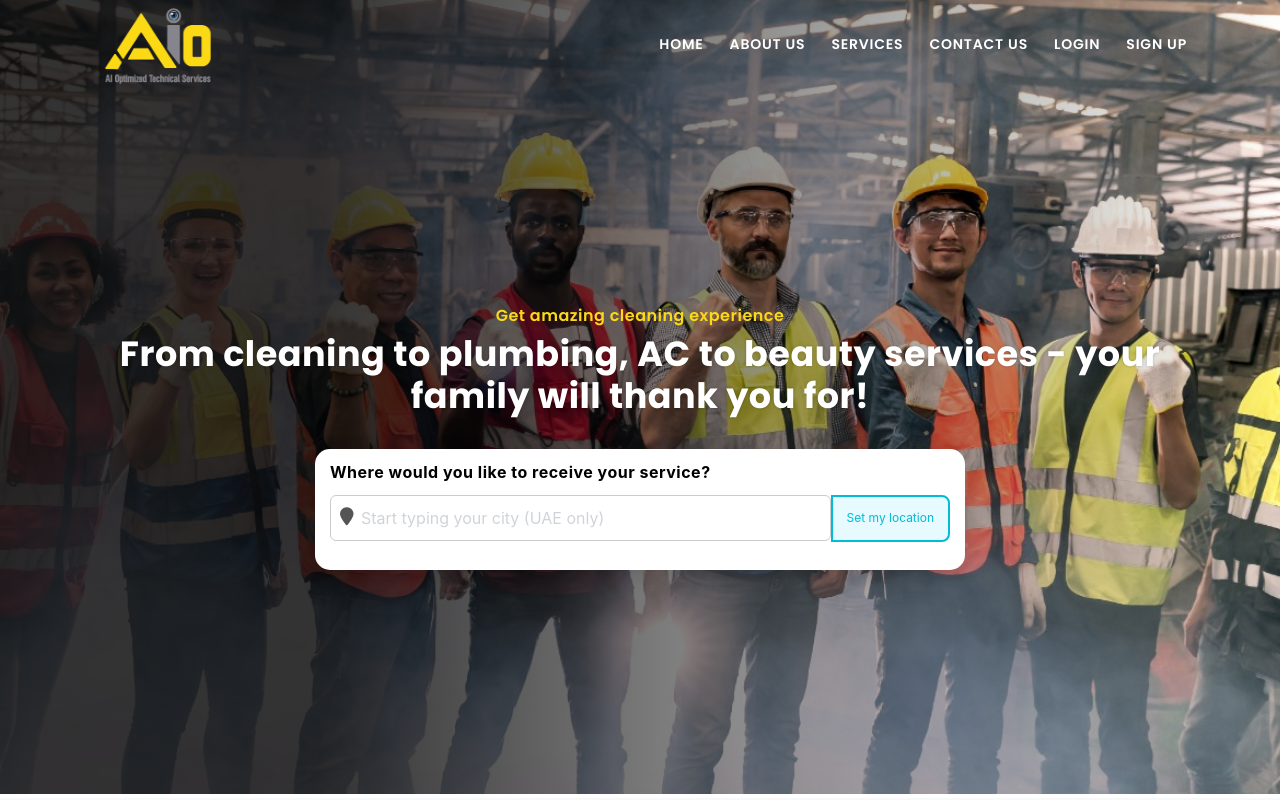
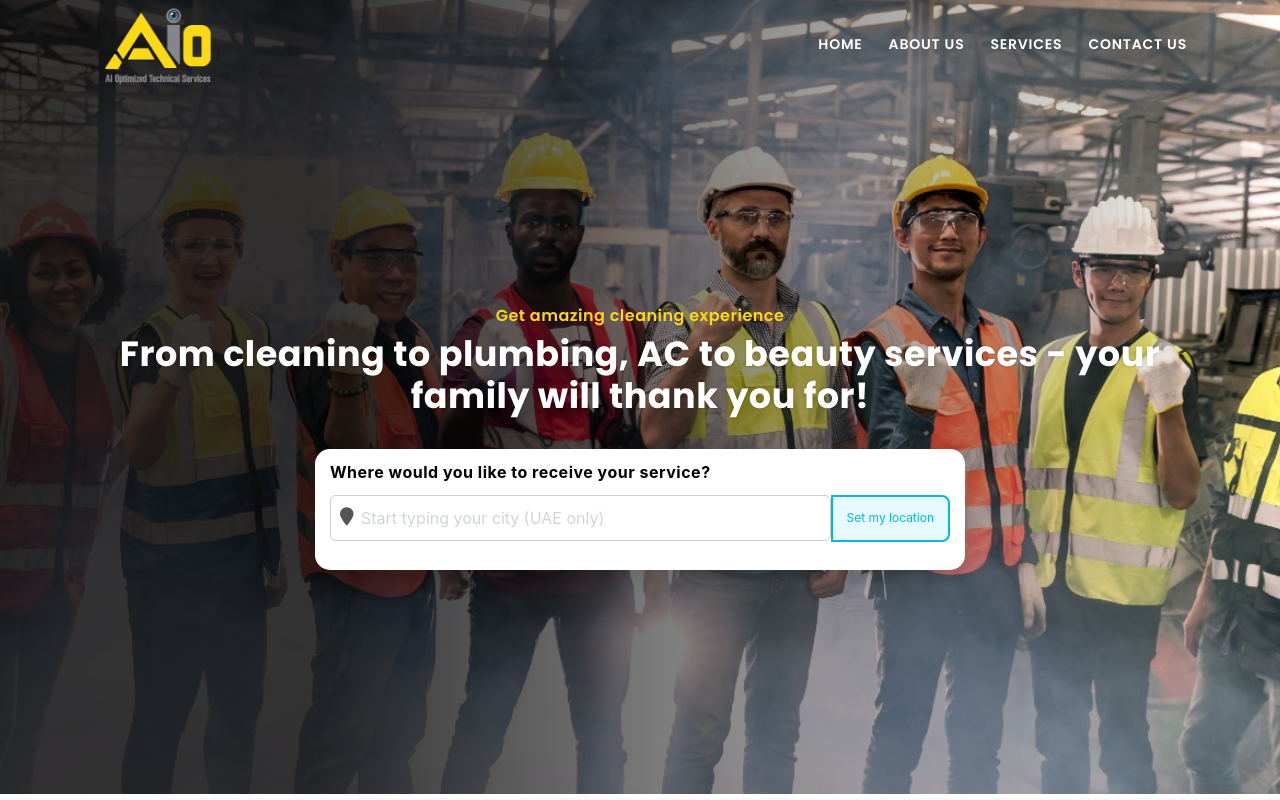
Before and after one commit to mudasarasim/ai-optimized-services-web, a React (Create React App) app: page / in a window 1280 px wide. Shown: the top 800 px of the page. Built offline with nearby package versions, Linux system fonts and the light colour scheme; a web font is replaced by a local one.

Commit message:
Removed Login Button.

```diff
--- a/src/components/Navbar.js
+++ b/src/components/Navbar.js
@@ -74,7 +74,7 @@ const Navbar = () => {
                       <li><Link to="/about">About Us</Link></li>
                       <li><Link to="/services">Services</Link></li>
                       <li><Link to="/contact">Contact Us</Link></li>
-                      {!isLoggedIn ? (
+                      {/* {!isLoggedIn ? (
                         <li><Link to="/login">Login</Link></li>
                       ) : (
                         <li><button className="btn btn-link nav-link" onClick={handleLogout}>Logout</button></li>
@@ -83,7 +83,7 @@ const Navbar = () => {
                         <li><Link to="/signup">Sign Up</Link></li>
                       ) : (
                         <li><button className="btn btn-link nav-link" onClick={handleLogout}></button></li>
-                      )}
+                      )} */}
                     </ul>
                   </div>
 
```
